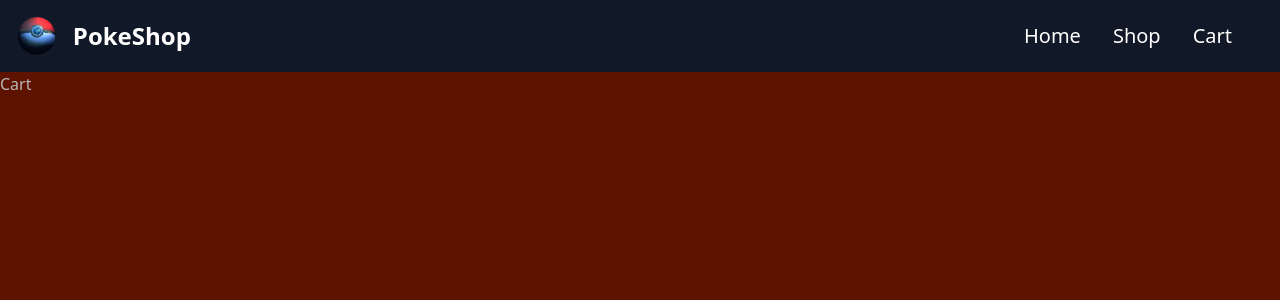
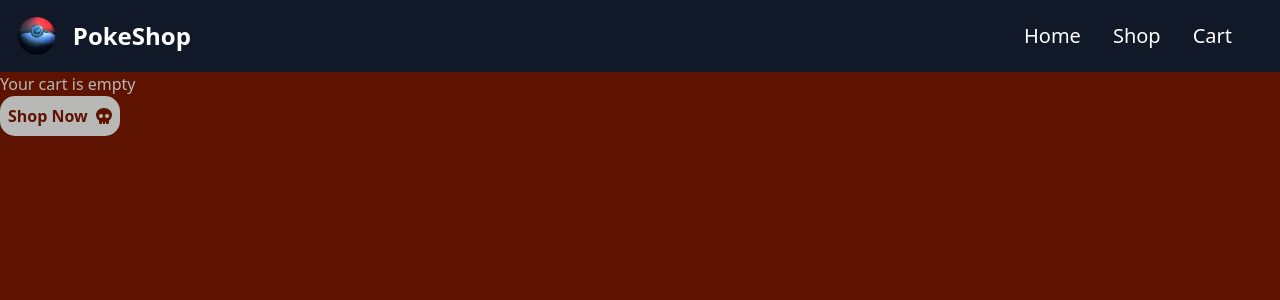
Before and after one commit to Louis-dub/pokeshop_odin, a React (Vite) app: page /cart in a window 1280 px wide. Shown: the top 300 px of the page. Built offline with nearby package versions, Linux system fonts and the light colour scheme.

Commit message:
ADD: display pokemon in cart

```diff
--- a/src/components/cart.jsx
+++ b/src/components/cart.jsx
@@ -1,7 +1,48 @@
+import { useState } from "react";
+import { Link } from "react-router-dom";
+import { FaSkull } from "react-icons/fa6";
+
+function upperFirstLetter(string) {
+    return string.charAt(0).toUpperCase() + string.slice(1);
+}
+
 export default function Cart() {
+    const [pokemons, setPokemons] = useState(JSON.parse(localStorage.getItem("cart")) || []);
+
     return (
         <>
-            Cart
-        </>
+            {pokemons.length === 0
+             ? (
+                 <div>
+                     <p>Your cart is empty</p>
+                     <button className="font-bold bg-[#B8B8B6] text-[#5E1200] p-2 rounded-[15px] hover:scale-110 active:scale-95 transition-all ease-out">
+                         <Link to="/shop" className="flex gap-2 items-center">
+                             Shop Now
+                             <FaSkull />
+                         </Link>
+                     </button>
+                 </div>
+             )
+             : (
+                 <div>
+                     {pokemons.map(pokemon => (
+                         <div
+                             key={pokemon.id}
+                             className="flex gap-2 border-2 border-black rounded-[15px]"
+                         >
+                             <img
+                                 src={pokemon.img}
+                                 alt={pokemon.name}
+                             />
+                             <div className="flex flex-col items-center">
+                                 <h1 className="text-xl font-bold">{upperFirstLetter(pokemon.name)}</h1>
+                                 <p>Type : <span className="font-bold">{upperFirstLetter(pokemon.type)}</span></p>
+                                 <p>{(pokemon.price * pokemon.nb).toLocaleString('fr-FR')} ₽</p>
+                             </div>
+                         </div>
+                     ))}
+                 </div>
+             )}
+         </>
     );
 }
```
